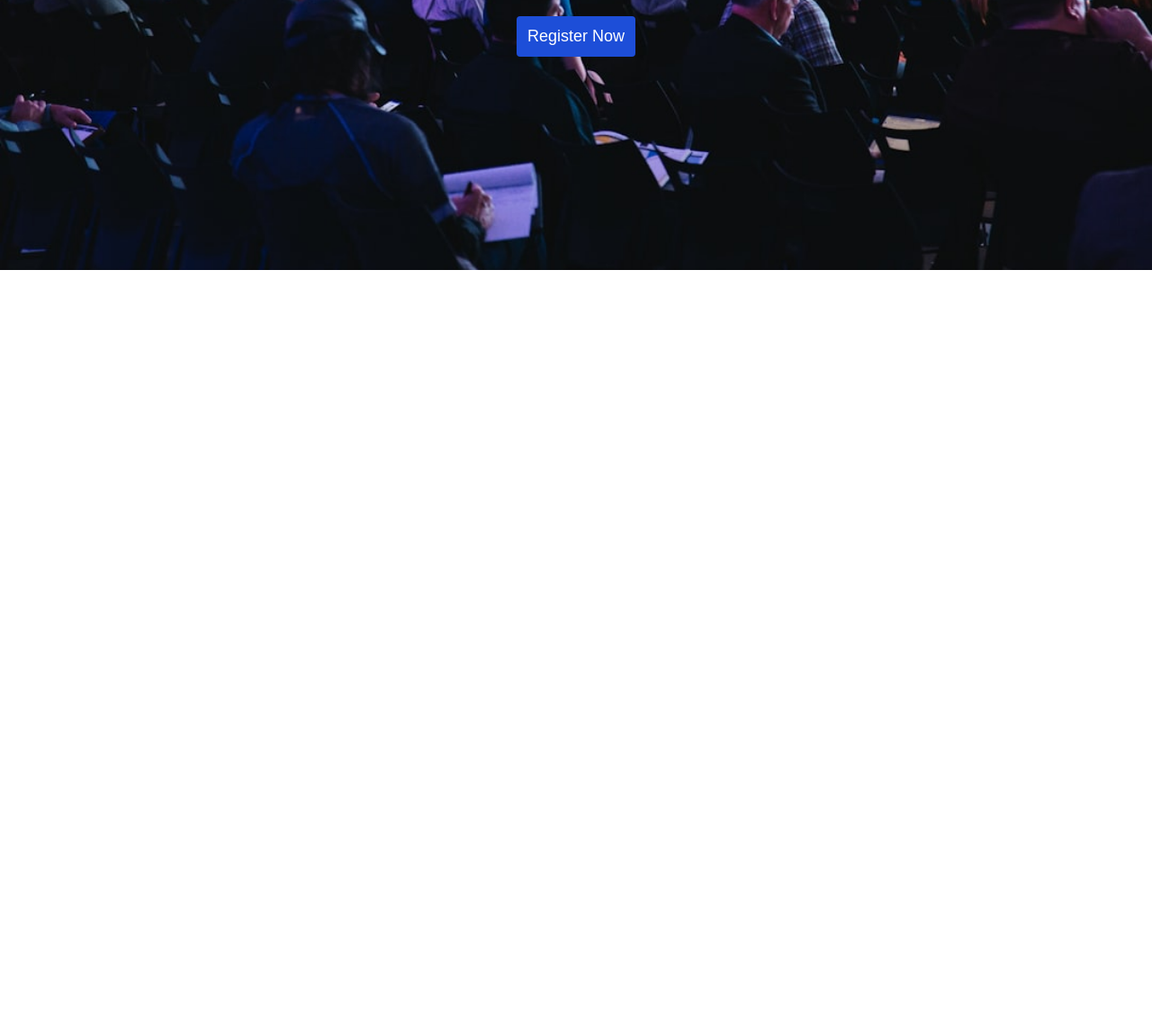
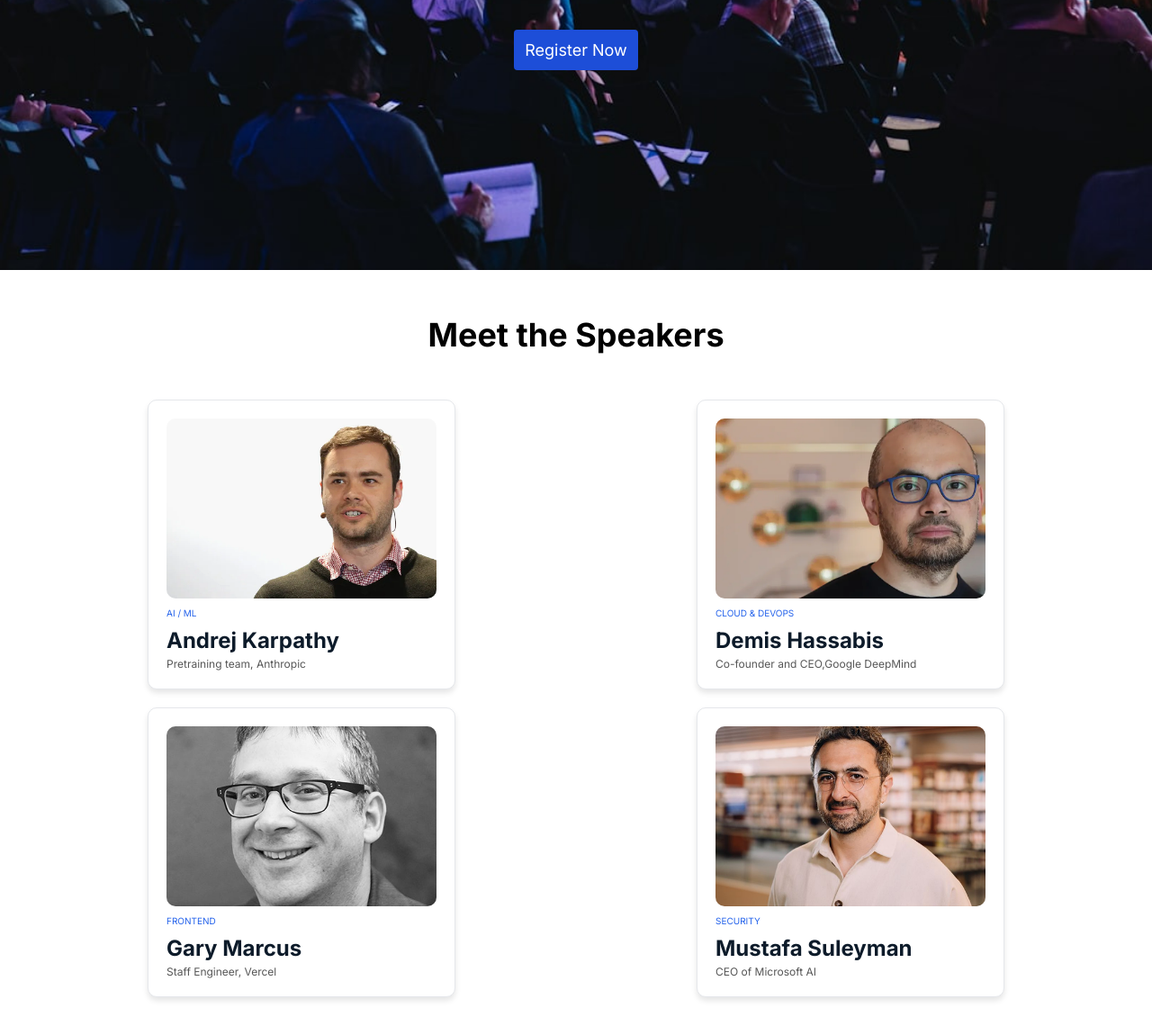
Before and after one commit to rafiqsd85/Dev-conf-26, a plain HTML site: page index.html in a window 1280 px wide. Shown: the part 570-1720 px from the top of the page at 90% size. Before the commit the page ends 870 px from the top, so only its background shows below. Drawn offline with Linux system fonts and the light colour scheme.

Commit message:
speakers card completed

```diff
--- a/index.html
+++ b/index.html
@@ -36,5 +36,36 @@
             <button class="reg-button">Register Now</button>
         </div>
     </section>
+    <section class="speakers">
+        <div>
+            <h2>Meet the Speakers</h2>
+        </div>
+        <div class="scontainer">
+            <div class="scard">
+            <img src="./images/andrej.png">
+            <span class="label">AI / ML</span>
+            <h3>Andrej Karpathy</h3>
+            <p>Pretraining team, Anthropic</p>
+        </div>
+        <div class="scard">
+            <img src="./images/demis.png">
+            <span class="label">CLOUD & DEVOPS</span>
+            <h3>Demis Hassabis</h3>
+            <p>Co-founder and CEO,Google DeepMind</p>
+        </div>
+        <div class="scard">
+            <img src="./images/gary.png">
+            <span class="label">FRONTEND</span>
+            <h3>Gary Marcus</h3>
+            <p>Staff Engineer, Vercel</p>
+        </div>
+        <div class="scard">
+            <img src="./images/mustafa.png">
+            <span class="label">SECURITY</span>
+            <h3>Mustafa Suleyman</h3>
+            <p>CEO of Microsoft AI</p>
+        </div>
+        </div>
+    </section>
 </body>
 </html>
--- a/styles.css
+++ b/styles.css
@@ -1,7 +1,7 @@
 *{
     margin: 0;
     padding: 0;
-
+     font-family: "Inter", sans-serif;
 }
 .hero{
     background-image: url('./images/banner.jpg');
@@ -67,3 +67,53 @@
 .reg-button:hover{
     background-color: #637498;
 }
+.speakers{
+    background-color: #FFFFFF;
+    padding: 50px 0;
+}
+.speakers h2{
+    text-align: center;
+    font-size: 36px;
+    margin-bottom: 50px;
+}
+.scontainer{
+    display: grid;
+    grid-template-columns: repeat(2, 1fr);
+    gap: 20px;
+    max-width:1200px;
+    margin:auto;
+    justify-items: center;
+}
+.scard{
+    width: 300px;
+    background-color: #FFFFFF;
+    border: 1px solid #E5E7EB;
+    padding: 20px;
+    border-radius: 10px;
+    box-shadow: 0 4px 6px rgba(0, 0, 0, 0.1);
+    text-align: left;
+}
+.scard img{
+    width: 100%;
+    height: 200px;
+    object-fit: cover;
+    border-radius: 10px;
+}
+.scard h3{
+    color: #0D1B2A;
+    font-size: 24px;
+    margin-top: 8px;
+}
+.label{
+    color: #2563EB;
+    font-size: 10px;
+}
+.label:hover{
+    background-color: #1D4ED8;
+    color: #FFFFFF;
+}
+.scard p{
+    color: #575757;
+    font-size: 12px;
+    margin-top: 4px;
+}
```
